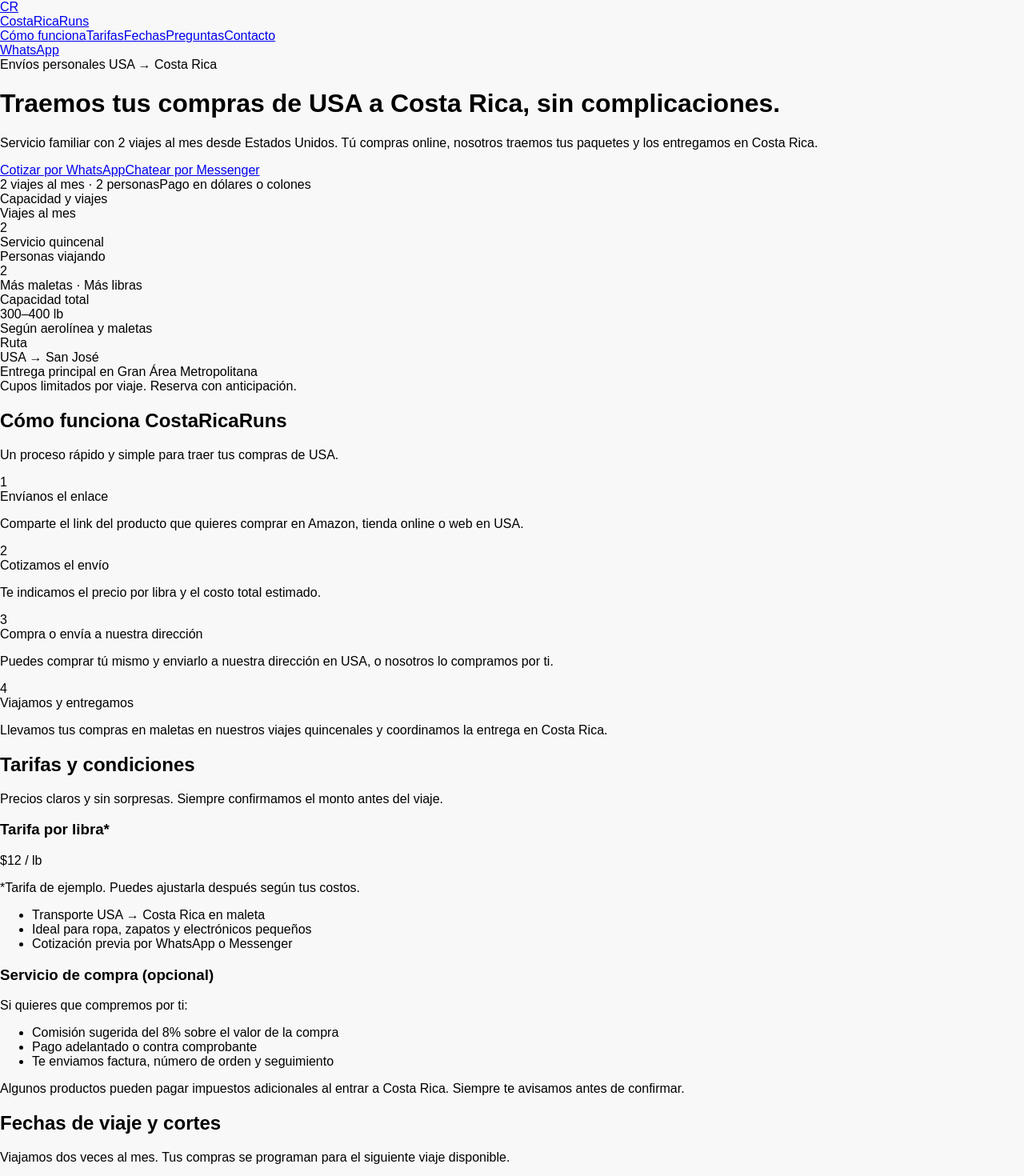
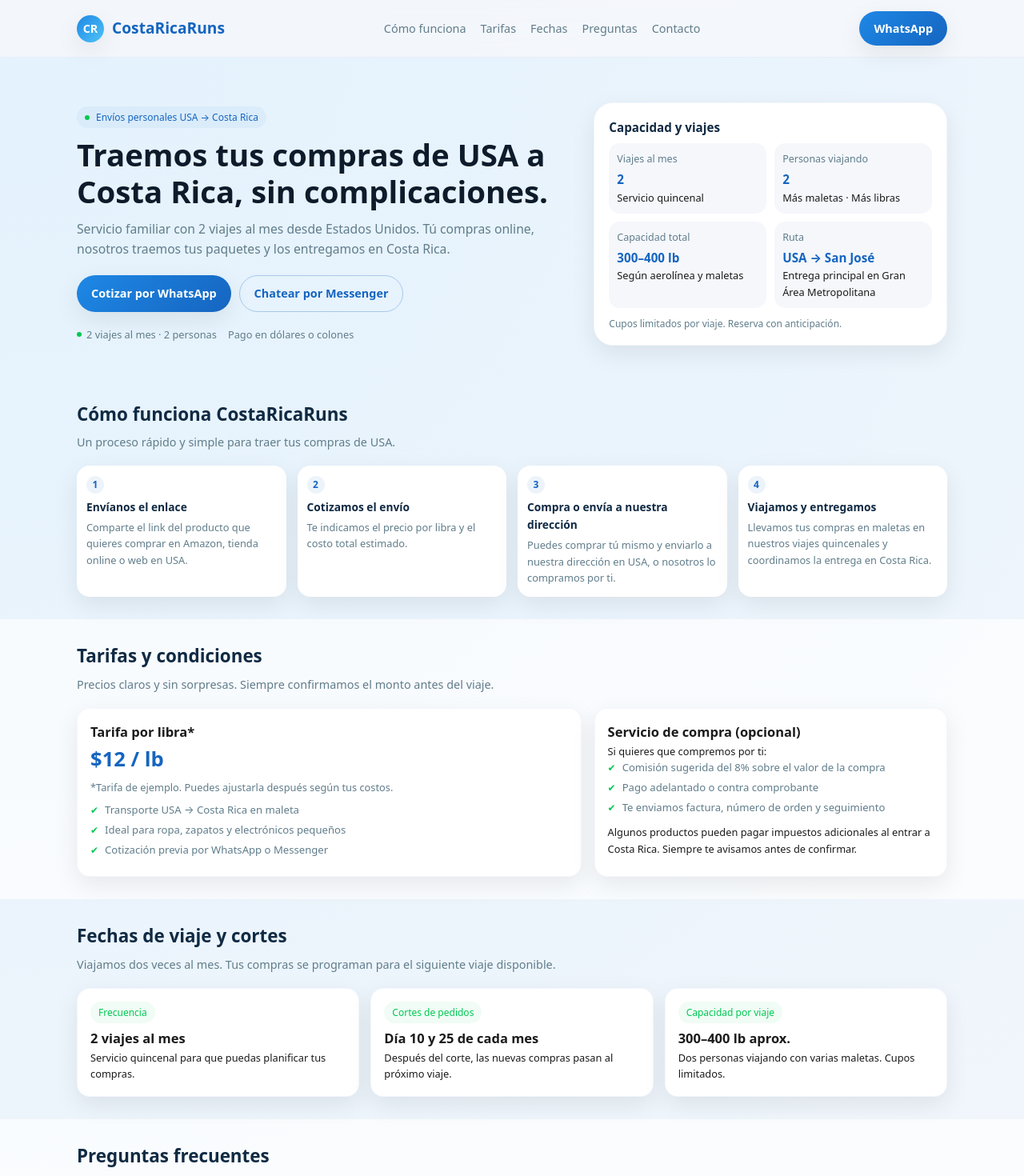
Before and after one commit to LGtraderX/CostaRicaRuns, a Next.js app: page / in a window 1280 px wide. Shown: the top 1470 px of the page at 80% size. Built offline with nearby package versions, Linux system fonts and the light colour scheme.

Commit message:
Update globals.css

```diff
--- a/app/globals.css
+++ b/app/globals.css
@@ -1,6 +1,525 @@
-body {
+:root {
+  --primary: #1e88e5;
+  --primary-dark: #1565c0;
+  --accent: #00c853;
+  --bg: #f5f7fb;
+  --text: #1b1b1b;
+  --muted: #607d8b;
+  --card-bg: #ffffff;
+  --border-radius: 16px;
+  --shadow-soft: 0 10px 30px rgba(0, 0, 0, 0.08);
+}
+
+* {
+  box-sizing: border-box;
   margin: 0;
   padding: 0;
-  background: #f8f8f8;
-  font-family: Arial, sans-serif;
 }
+
+html,
+body {
+  max-width: 100%;
+  overflow-x: hidden;
+}
+
+body {
+  font-family: system-ui, -apple-system, BlinkMacSystemFont, "Poppins",
+    sans-serif;
+  background: radial-gradient(circle at top left, #e3f2fd, #f5f7fb);
+  color: var(--text);
+  line-height: 1.6;
+}
+
+a {
+  text-decoration: none;
+  color: inherit;
+}
+
+/* Layout */
+.container {
+  width: 100%;
+  max-width: 1120px;
+  margin: 0 auto;
+  padding: 0 16px;
+}
+
+/* Navbar */
+.header {
+  position: sticky;
+  top: 0;
+  z-index: 50;
+  background: rgba(245, 247, 251, 0.92);
+  backdrop-filter: blur(10px);
+  border-bottom: 1px solid rgba(21, 101, 192, 0.06);
+}
+
+.nav {
+  display: flex;
+  align-items: center;
+  justify-content: space-between;
+  padding: 14px 0;
+}
+
+.logo {
+  display: flex;
+  align-items: center;
+  gap: 10px;
+  font-weight: 700;
+  font-size: 1.2rem;
+  color: var(--primary-dark);
+}
+
+.logo-icon {
+  width: 34px;
+  height: 34px;
+  border-radius: 50%;
+  background: linear-gradient(135deg, var(--primary), #4fc3f7);
+  display: flex;
+  align-items: center;
+  justify-content: center;
+  color: white;
+  font-size: 0.9rem;
+  box-shadow: var(--shadow-soft);
+}
+
+.nav-links {
+  display: flex;
+  gap: 18px;
+  font-size: 0.9rem;
+  color: var(--muted);
+}
+
+.nav-links a:hover {
+  color: var(--primary-dark);
+}
+
+.nav-cta {
+  display: none;
+}
+
+@media (min-width: 768px) {
+  .nav-cta {
+    display: inline-flex;
+  }
+}
+
+/* Buttons */
+.btn {
+  display: inline-flex;
+  align-items: center;
+  justify-content: center;
+  gap: 8px;
+  padding: 10px 18px;
+  border-radius: 999px;
+  font-size: 0.9rem;
+  font-weight: 600;
+  cursor: pointer;
+  border: none;
+  transition: all 0.2s ease;
+  white-space: nowrap;
+}
+
+.btn-primary {
+  background: linear-gradient(135deg, var(--primary), var(--primary-dark));
+  color: #fff;
+  box-shadow: var(--shadow-soft);
+}
+
+.btn-primary:hover {
+  transform: translateY(-1px);
+  box-shadow: 0 13px 36px rgba(21, 101, 192, 0.3);
+}
+
+.btn-outline {
+  background: transparent;
+  border: 1px solid rgba(21, 101, 192, 0.3);
+  color: var(--primary-dark);
+}
+
+.btn-outline:hover {
+  background: rgba(21, 101, 192, 0.06);
+}
+
+/* Hero */
+.hero {
+  padding: 40px 0 32px;
+}
+
+@media (min-width: 768px) {
+  .hero {
+    padding: 56px 0 40px;
+  }
+}
+
+.hero-grid {
+  display: grid;
+  gap: 28px;
+}
+
+@media (min-width: 900px) {
+  .hero-grid {
+    grid-template-columns: minmax(0, 1.4fr) minmax(0, 1fr);
+    align-items: center;
+  }
+}
+
+.hero-tag {
+  display: inline-flex;
+  align-items: center;
+  gap: 8px;
+  padding: 4px 10px;
+  border-radius: 999px;
+  font-size: 0.75rem;
+  background: rgba(21, 101, 192, 0.05);
+  color: var(--primary-dark);
+  margin-bottom: 10px;
+}
+
+.hero-title {
+  font-size: 2rem;
+  line-height: 1.2;
+  margin-bottom: 12px;
+  color: #0d1b2a;
+}
+
+@media (min-width: 768px) {
+  .hero-title {
+    font-size: 2.4rem;
+  }
+}
+
+.hero-subtitle {
+  font-size: 0.98rem;
+  color: var(--muted);
+  margin-bottom: 20px;
+}
+
+.hero-actions {
+  display: flex;
+  flex-wrap: wrap;
+  gap: 10px;
+  margin-bottom: 18px;
+}
+
+.hero-meta {
+  display: flex;
+  flex-wrap: wrap;
+  gap: 14px;
+  font-size: 0.8rem;
+  color: var(--muted);
+}
+
+.hero-meta span {
+  display: inline-flex;
+  align-items: center;
+  gap: 6px;
+}
+
+.dot {
+  width: 6px;
+  height: 6px;
+  border-radius: 50%;
+  background: var(--accent);
+}
+
+.hero-card {
+  background: var(--card-bg);
+  border-radius: 24px;
+  padding: 18px 18px 16px;
+  box-shadow: var(--shadow-soft);
+  border: 1px solid rgba(21, 101, 192, 0.05);
+}
+
+.hero-card-title {
+  font-weight: 600;
+  margin-bottom: 8px;
+  font-size: 0.95rem;
+  color: #102a43;
+}
+
+.hero-card-grid {
+  display: grid;
+  grid-template-columns: repeat(2, minmax(0, 1fr));
+  gap: 10px;
+  margin-bottom: 10px;
+}
+
+.hero-stat {
+  background: #f5f7fb;
+  border-radius: 14px;
+  padding: 10px;
+  font-size: 0.78rem;
+}
+
+.hero-stat-label {
+  color: var(--muted);
+  margin-bottom: 3px;
+}
+
+.hero-stat-value {
+  font-weight: 700;
+  color: var(--primary-dark);
+  font-size: 0.95rem;
+}
+
+.hero-badge {
+  font-size: 0.75rem;
+  color: var(--muted);
+}
+
+/* Sections */
+section {
+  padding: 28px 0;
+}
+
+section:nth-of-type(even) {
+  background: rgba(255, 255, 255, 0.7);
+}
+
+.section-header {
+  margin-bottom: 18px;
+  text-align: left;
+}
+
+.section-title {
+  font-size: 1.4rem;
+  margin-bottom: 6px;
+  color: #102a43;
+}
+
+.section-subtitle {
+  font-size: 0.9rem;
+  color: var(--muted);
+}
+
+/* Cómo funciona */
+.steps-grid {
+  display: grid;
+  gap: 14px;
+}
+
+@media (min-width: 768px) {
+  .steps-grid {
+    grid-template-columns: repeat(4, minmax(0, 1fr));
+  }
+}
+
+.step-card {
+  background: var(--card-bg);
+  border-radius: var(--border-radius);
+  padding: 12px 12px 14px;
+  box-shadow: var(--shadow-soft);
+  font-size: 0.86rem;
+}
+
+.step-number {
+  display: inline-flex;
+  align-items: center;
+  justify-content: center;
+  width: 22px;
+  height: 22px;
+  border-radius: 999px;
+  background: rgba(21, 101, 192, 0.08);
+  color: var(--primary-dark);
+  font-size: 0.75rem;
+  font-weight: 600;
+  margin-bottom: 6px;
+}
+
+.step-title {
+  font-weight: 600;
+  margin-bottom: 4px;
+  color: #102a43;
+}
+
+.step-text {
+  color: var(--muted);
+  font-size: 0.8rem;
+}
+
+/* Tarifas */
+.tarifas-grid {
+  display: grid;
+  gap: 16px;
+}
+
+@media (min-width: 768px) {
+  .tarifas-grid {
+    grid-template-columns: 2fr 1.4fr;
+  }
+}
+
+.card {
+  background: var(--card-bg);
+  border-radius: var(--border-radius);
+  padding: 16px 16px 18px;
+  box-shadow: var(--shadow-soft);
+  border: 1px solid rgba(21, 101, 192, 0.05);
+  font-size: 0.88rem;
+}
+
+.price-highlight {
+  font-size: 1.6rem;
+  font-weight: 700;
+  color: var(--primary-dark);
+  margin-bottom: 4px;
+}
+
+.price-note {
+  font-size: 0.8rem;
+  color: var(--muted);
+  margin-bottom: 8px;
+}
+
+ul {
+  list-style: none;
+  padding-left: 0;
+}
+
+.list-check li::before {
+  content: "✔";
+  color: var(--accent);
+  margin-right: 8px;
+  font-size: 0.75rem;
+}
+
+.list-check li {
+  margin-bottom: 4px;
+  font-size: 0.82rem;
+  color: var(--muted);
+}
+
+/* Fechas */
+.fechas-grid {
+  display: grid;
+  gap: 14px;
+}
+
+@media (min-width: 768px) {
+  .fechas-grid {
+    grid-template-columns: repeat(3, minmax(0, 1fr));
+  }
+}
+
+.badge-soft {
+  display: inline-block;
+  padding: 4px 10px;
+  border-radius: 999px;
+  font-size: 0.75rem;
+  background: rgba(0, 200, 83, 0.06);
+  color: var(--accent);
+  margin-bottom: 6px;
+}
+
+.small {
+  font-size: 0.8rem;
+}
+
+/* FAQ */
+.faq-grid {
+  display: grid;
+  gap: 10px;
+}
+
+.faq-item {
+  background: var(--card-bg);
+  border-radius: 14px;
+  padding: 10px 12px;
+  box-shadow: 0 6px 18px rgba(0, 0, 0, 0.04);
+  font-size: 0.86rem;
+}
+
+.faq-q {
+  font-weight: 600;
+  margin-bottom: 4px;
+  color: #102a43;
+}
+
+.faq-a {
+  color: var(--muted);
+  font-size: 0.8rem;
+}
+
+/* Contacto */
+.contact-grid {
+  display: grid;
+  gap: 18px;
+}
+
+@media (min-width: 768px) {
+  .contact-grid {
+    grid-template-columns: 1.4fr 1fr;
+    align-items: center;
+  }
+}
+
+.contact-details {
+  font-size: 0.88rem;
+  color: var(--muted);
+}
+
+.contact-details p {
+  margin-bottom: 6px;
+}
+
+.contact-chip {
+  display: inline-flex;
+  align-items: center;
+  gap: 8px;
+  padding: 6px 12px;
+  border-radius: 999px;
+  background: rgba(21, 101, 192, 0.06);
+  font-size: 0.78rem;
+  color: var(--primary-dark);
+  margin-bottom: 8px;
+}
+
+form {
+  display: grid;
+  gap: 8px;
+  font-size: 0.82rem;
+}
+
+label {
+  font-weight: 500;
+  font-size: 0.8rem;
+  color: #37474f;
+}
+
+input,
+textarea {
+  width: 100%;
+  border-radius: 999px;
+  border: 1px solid rgba(21, 101, 192, 0.2);
+  padding: 8px 12px;
+  font-family: inherit;
+  font-size: 0.82rem;
+  outline: none;
+  background: #f9fbff;
+}
+
+textarea {
+  border-radius: 12px;
+  min-height: 80px;
+  resize: vertical;
+}
+
+input:focus,
+textarea:focus {
+  border-color: var(--primary-dark);
+  box-shadow: 0 0 0 1px rgba(21, 101, 192, 0.16);
+  background: #ffffff;
+}
+
+/* Footer */
+footer {
+  padding: 16px 0 20px;
+  font-size: 0.78rem;
+  color: var(--muted);
+  text-align: center;
+}
+
+footer a {
+  color: var(--primary-dark);
+  font-weight: 500;
+}
```
